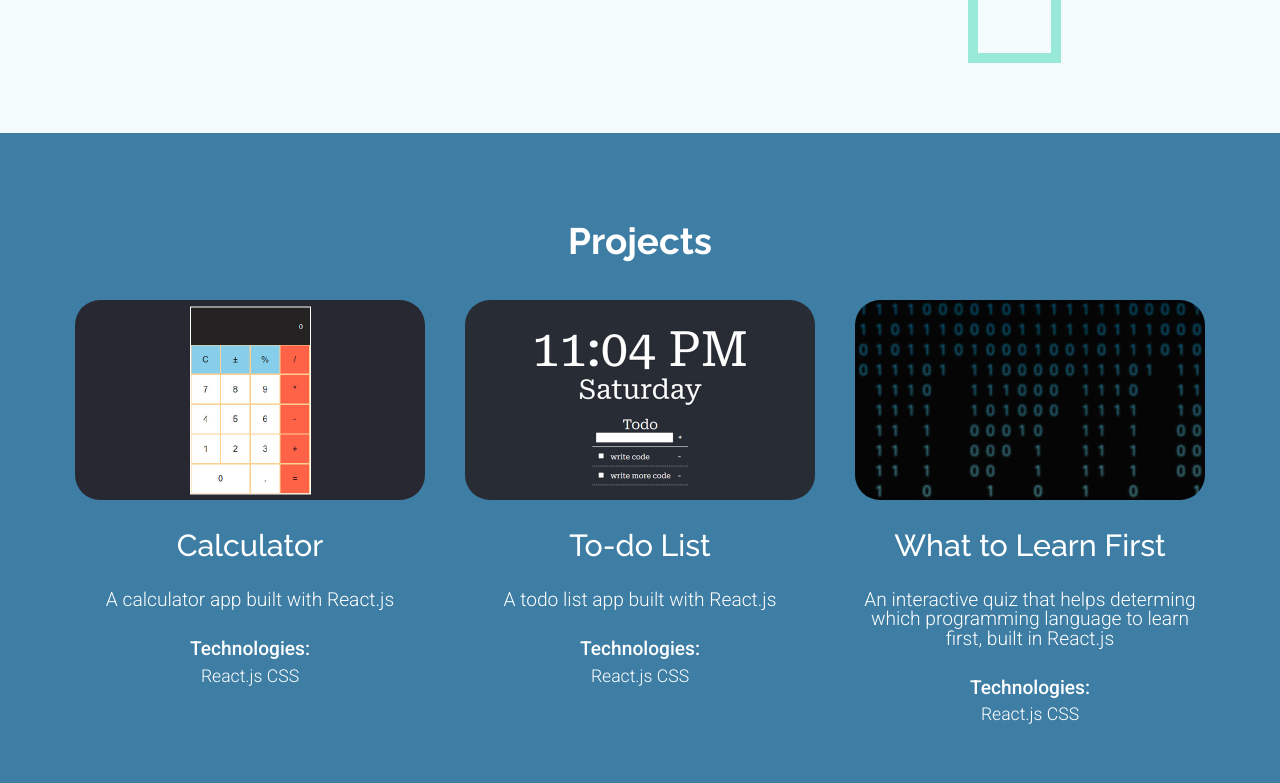
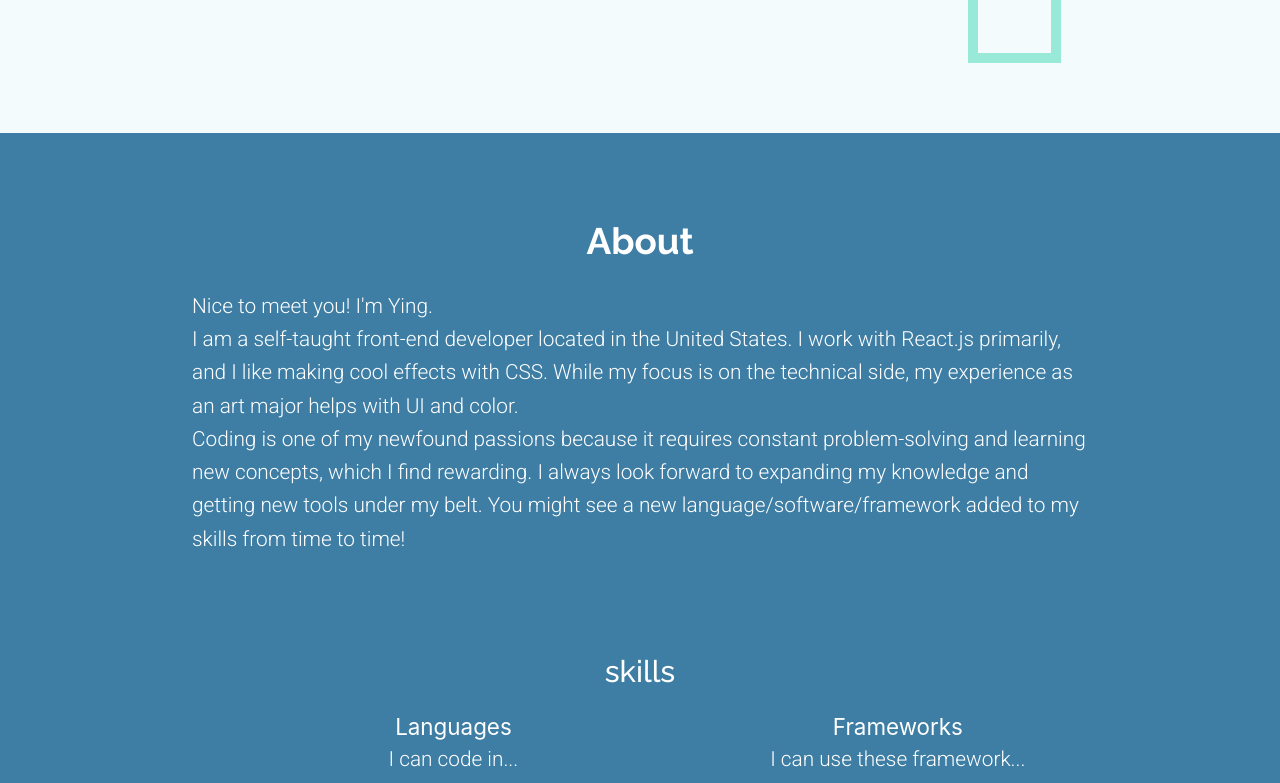
Before and after one commit to yingmo55/portflio-site, a React (Create React App) app: page / in a window 1280 px wide. Shown: the part 720-1503 px from the top of the page. Built offline with nearby package versions, Linux system fonts and the light colour scheme.

Commit message:
Add about Component. Move skills to about section.
- Add about section
- Add style for about section
- Add About to Landing

```diff
--- /dev/null
+++ b/src/Components/About/About.css
@@ -0,0 +1,26 @@
+#about {
+    display: flex;
+    flex-direction: column;
+    justify-content: space-around;
+    align-items: center;
+    width: 100%;
+    padding: 10vh 0;
+}
+
+.aboutText {
+    line-height: 1.6;
+    padding: 20px;
+}
+
+.aboutText p {
+    font-size: 1.2rem;
+}
+
+@media screen and (min-width: 800px) {
+    .aboutText {
+    width: 70vw;
+    }
+    .aboutText p {
+        font-size: 1.3rem;
+    }
+}
--- /dev/null
+++ b/src/Components/About/About.js
@@ -0,0 +1,18 @@
+import React from 'react';
+import './About.css';
+import Skills from '../Skills/Skills';
+
+export default function About () {
+
+    return (
+        <section id="about">
+            <h2>About</h2>
+        <div className='aboutText'>
+        <p>Nice to meet you! I'm Ying. </p>
+        <p>I am a self-taught front-end developer located in the United States. I work with React.js primarily, and I like making cool effects with CSS. While my focus is on the technical side, my experience as an art major helps with UI and color.</p>
+        <p>Coding is one of my newfound passions because it requires constant problem-solving and learning new concepts, which I find rewarding. I always look forward to expanding my knowledge and getting new tools under my belt. You might see a new language/software/framework added to my skills from time to time!</p>
+        </div>
+            <Skills />
+        </section>
+    )
+}
--- a/src/Pages/Landing/Landing.js
+++ b/src/Pages/Landing/Landing.js
@@ -1,13 +1,12 @@
 import Hero from '../../Components/Hero/Hero';
 import ProjectShowcase from '../../Components/ProjectShowcase/ProjectShowcase';
-import Skills from '../../Components/Skills/Skills';
-
+import About from '../../Components/About/About';
 function LandingPage() {
     return (
         <>
         <Hero />
+        <About />
         <ProjectShowcase />
-        <Skills />
     </>
     );
   }
```
